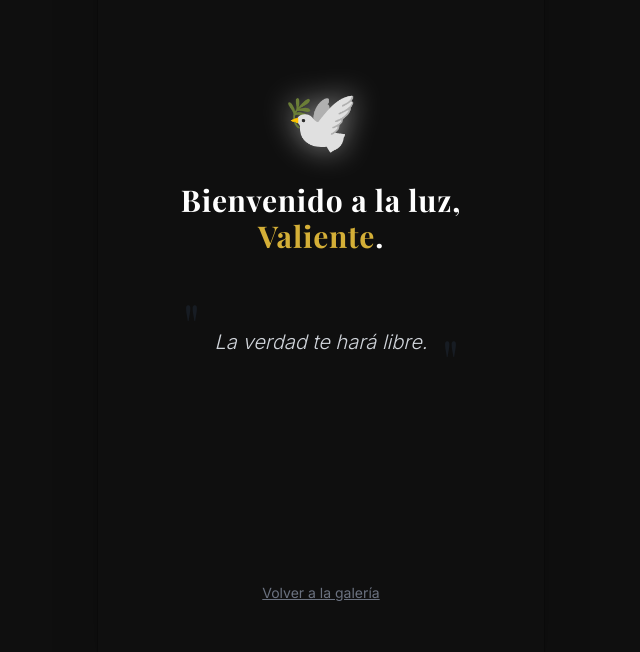
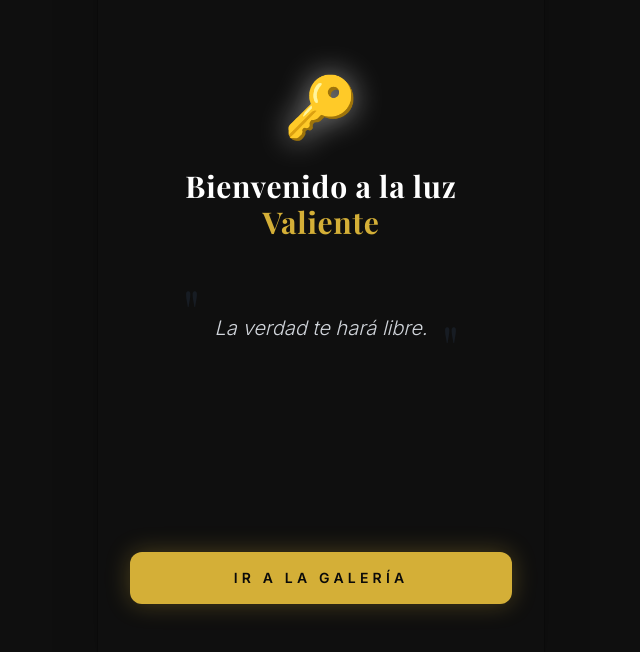
Before and after one commit to carlosmateovalenciamatallana/la-noche-de-las-mascaras, a React app in the folder frontend/: page /welcome-real in a window 1280 px wide. Shown: the part 132-784 px from the top of the page, without its empty margins (319-959 px from the left). Built offline with nearby package versions, Linux system fonts and the light colour scheme; the HTML template or start-up script is replaced by a standard one; a web font is replaced by a local one.

Commit message:
FIX: Modificaciones en welcome real

```diff
--- a/frontend/src/pages/WelcomeReal.jsx
+++ b/frontend/src/pages/WelcomeReal.jsx
@@ -11,11 +11,11 @@ export default function WelcomeReal() {
     <div className="flex flex-col items-center justify-center min-h-screen p-8 text-center bg-dark">
       <div className="flex-1 flex flex-col justify-center items-center w-full">
 
-        <span className="text-6xl mb-8 block drop-shadow-[0_0_15px_rgba(255,255,255,0.5)]">🕊️</span>
+        <span className="text-6xl mb-8 block drop-shadow-[0_0_15px_rgba(255,255,255,0.5)]">🔑</span>
 
         <h1 className="text-3xl font-serif font-bold text-white mb-6 tracking-wide">
-          Bienvenido a la luz,<br/>
-          <span className="text-gold">{name}</span>.
+          Bienvenido a la luz<br/>
+          <span className="text-gold">{name}</span>
         </h1>
 
         <div className="relative p-8 mt-4">
@@ -33,9 +33,9 @@ export default function WelcomeReal() {
       <div className="w-full pb-8">
         <button
           onClick={() => navigate('/feed')}
-          className="text-gray-500 underline text-sm hover:text-white transition"
+          className="w-full bg-gold text-darker font-bold py-4 rounded-xl text-sm uppercase tracking-[0.3em] hover:bg-gold-light transition-all shadow-[0_0_25px_rgba(212,175,55,0.3)] active:scale-95"
         >
-          Volver a la galería
+         Ir a la galería
         </button>
       </div>
     </div>
```
